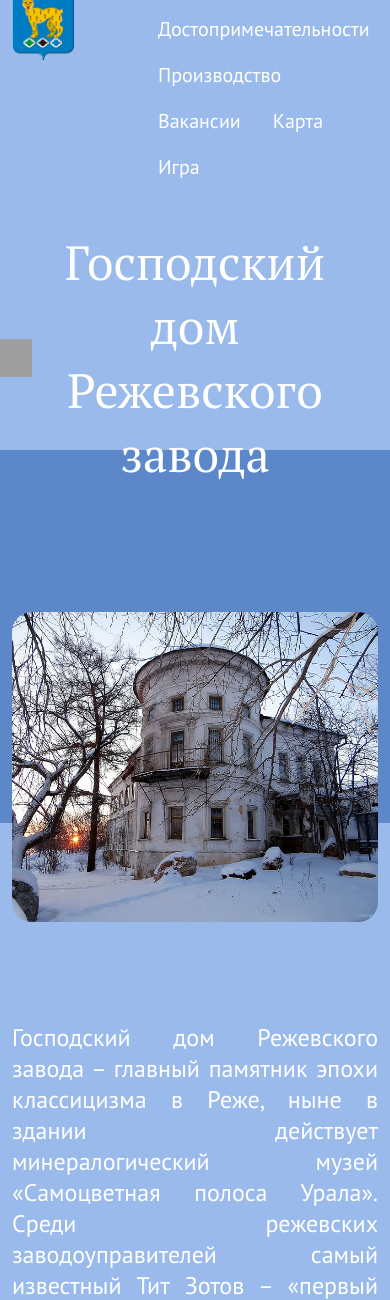
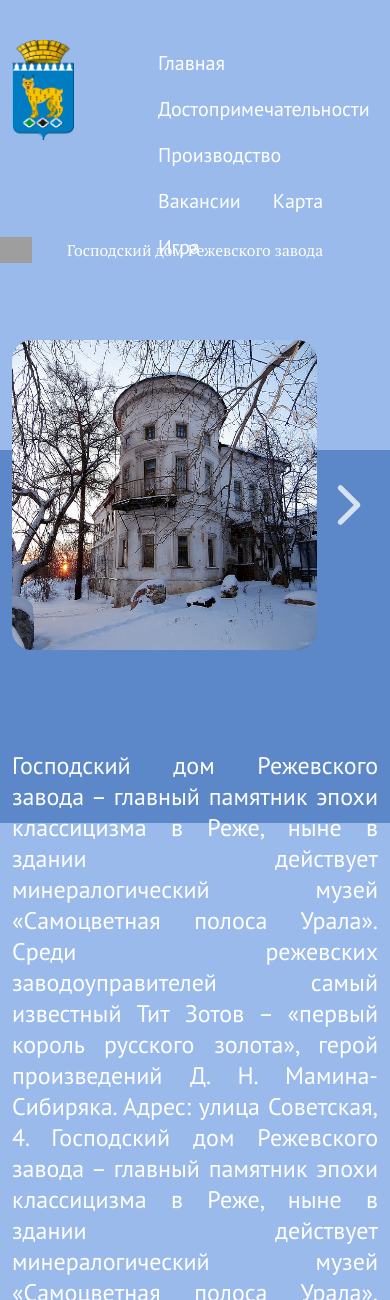
Before and after one commit to Buskervil/Rezh, a Django app: page /sight/1 in a window 390 px wide; the page is wider, and only the part inside the window is pictured. Shown: the top 1300 px of that part. Run offline with Django 4.2, Linux system fonts and the light colour scheme; data comes from the database, SQL or seed files in the repository; some web fonts are replaced; grey boxes are pictures that could not be loaded.

Commit message:
сделал базовый адаптив на всех страницах кроме викторины ( - файл с media запросами - дописал бутстрап классы)

```diff
--- a/RezhPrj/RezhApp/static/js/main.js
+++ b/RezhPrj/RezhApp/static/js/main.js
@@ -8,7 +8,7 @@ $(document).ready(function () {
     autoplaySpeed: 4000,
     responsive: [
       {
-        breakpoint: 1024,
+        breakpoint: 1200,
         settings: {
           slidesToShow: 2,
           slidesToScroll: 1,
@@ -16,7 +16,7 @@ $(document).ready(function () {
         },
       },
       {
-        breakpoint: 600,
+        breakpoint: 768,
         settings: {
           slidesToShow: 1,
           slidesToScroll: 1,
--- a/RezhPrj/RezhApp/static/styles/history.css
+++ b/RezhPrj/RezhApp/static/styles/history.css
@@ -34,9 +34,7 @@
 }
 
 .history-block {
-    display: flex;
-    gap: 30px;
-    margin-bottom: 100px;
+    margin-bottom: 30px;
 }
 
 /* .prev-history-btn{
--- a/RezhPrj/RezhApp/static/styles/main.css
+++ b/RezhPrj/RezhApp/static/styles/main.css
@@ -179,7 +179,6 @@ body {
 
 /* header style begin */
 .header {
-    height: 150px;
     position: fixed;
     top: 0;
     left: 0;
@@ -194,6 +193,7 @@ body {
     font-weight: 400;
     font-size: 20px;
     z-index: 10;
+    padding: 40px 0;
 
     transition-duration: .6s;
 }
@@ -270,7 +270,7 @@ body {
     font-family: 'Inter';
     font-style: normal;
     font-weight: 800;
-    font-size: 96px;
+    font-size: 100px;
     color: white;
 }
 
@@ -300,7 +300,7 @@ body {
 }
 
 .block {
-    height: 970px;
+    height: 900px;
     position: relative;
 }
 
@@ -480,5 +480,3 @@ body {
 .history__cart {
     height: 230px;
 }
-
-/* history style end */
--- /dev/null
+++ b/RezhPrj/RezhApp/static/styles/media.css
@@ -0,0 +1,88 @@
+@media (max-device-width:1400px) {
+    .intro__header {
+        font-size: 6vw;
+        font-weight: 800;
+        font-size: 7vw;
+    }
+    .block__header {
+        font-weight: 400;
+        font-size: 5vw;
+    }
+}
+
+@media (max-device-width:1000px) {
+    .intro__header {
+        margin-top: 360px;
+        font-weight: 900;
+        font-size: 7vw;
+    }
+    .intro__video-wraper {
+        height: 800px;
+    }
+    .intro {
+        height: 800px;
+    }
+    .block {
+        height: 750px;
+    }
+    .block__header-row {
+        margin-bottom: 70px;
+    }
+    .sight__header {
+        font-size: 4vw;
+        line-height: 40px;
+    }
+    .back-arrow {
+        background-size: 35px;
+    }
+    .block__header-row {
+        margin-bottom: 70px;
+    }
+}
+
+@media (max-device-width:650px) {
+    .slick-prev::before,
+    .slick-next::before{
+        display: none;
+    }
+}
+
+@media (max-device-width:576px) {
+    .history__cart {
+        height: 350px;
+    }
+    .block__header-row {
+        margin-bottom: 60px;
+    }
+    .intro__header {
+        font-size: 6vw;
+        font-weight: 800;
+        font-size: 8vw;
+    }
+}
+
+@media (max-device-width:500px) {
+    .intro__header {
+        font-weight: 800;
+        font-size: 8vw;
+
+    }
+    .intro__video-wraper {
+        height: 800px;
+    }
+    .block__header {
+        font-weight: 400;
+        font-size: 6vw;
+    }
+    .block__header-row{
+        padding-top: 130px;
+        margin-bottom: 50px;
+    }
+    .back-arrow {
+        background-size: 25px;
+    }
+}
+
+.carouserl-wraper {
+    width: 90%;
+}
--- a/RezhPrj/RezhApp/templates/RezhApp/base.html
+++ b/RezhPrj/RezhApp/templates/RezhApp/base.html
@@ -1,6 +1,7 @@
 {% load static %}
 <!DOCTYPE html>
 <html lang="ru">
+
 <head>
     <meta charset="UTF-8">
     <meta http-equiv="X-UA-Compatible" content="IE=edge">
@@ -13,19 +14,22 @@
         integrity="sha384-1BmE4kWBq78iYhFldvKuhfTAU6auU8tT94WrHftjDbrCEXSU1oBoqyl2QvZ6jIW3" crossorigin="anonymous">
 
     <link rel="stylesheet" href="{% static 'styles/main.css' %}">
+
     <link rel="stylesheet" href="{% static 'styles/victorina.css' %}">
     {% block styles %} {% endblock %}
+    <link rel="stylesheet" href="{% static 'styles/media.css' %}">
 </head>
+
 <body>
     <script>
         var back_arrow = "static/img/back-arrow-carousel.svg'";
     </script>
 
     <script src="https://cdn.jsdelivr.net/npm/bootstrap@5.1.3/dist/js/bootstrap.bundle.min.js"
-    integrity="sha384-ka7Sk0Gln4gmtz2MlQnikT1wXgYsOg+OMhuP+IlRH9sENBO0LRn5q+8nbTov4+1p" crossorigin="anonymous">
-    </script>
-<script src="https://code.jquery.com/jquery-1.12.4.min.js"
-    integrity="sha256-ZosEbRLbNQzLpnKIkEdrPv7lOy9C27hHQ+Xp8a4MxAQ=" crossorigin="anonymous"></script>
+        integrity="sha384-ka7Sk0Gln4gmtz2MlQnikT1wXgYsOg+OMhuP+IlRH9sENBO0LRn5q+8nbTov4+1p" crossorigin="anonymous">
+        </script>
+    <script src="https://code.jquery.com/jquery-1.12.4.min.js"
+        integrity="sha256-ZosEbRLbNQzLpnKIkEdrPv7lOy9C27hHQ+Xp8a4MxAQ=" crossorigin="anonymous"></script>
     <script src="{% static 'js/main.js' %}"></script>
 
     <script src="{% static 'js/slick.js' %}"></script>
@@ -40,4 +44,5 @@
     <script src="{% static 'js/scrollTrigger.js' %}"></script>
     <script src="{% static 'js/quiz.js' %}"></script>
 </body>
+
 </html>
--- a/RezhPrj/RezhApp/templates/RezhApp/main.html
+++ b/RezhPrj/RezhApp/templates/RezhApp/main.html
@@ -13,7 +13,7 @@
     </div>
     <div class="container">
         <div class="row">
-            <div class="col-7 offset-5">
+            <div class="col-9 offset-1">
                 <h1 class="intro__header">Реж <span class="animation-header"> - город возможностей</span></h1>
             </div>
         </div>
--- a/RezhPrj/RezhApp/templates/RezhApp/sight.html
+++ b/RezhPrj/RezhApp/templates/RezhApp/sight.html
@@ -16,7 +16,7 @@
             <a href="/#sights" class="back-arrow col-1"></a>
             <h2 class="sight__header col-10">{{sight}}</h2>
         </div>
-        <div class="row">
+        <div class="row carouserl-wraper">
             <div class="col">
                 <div class="block__carousel">
                     {% for img in sight.images.all %}
--- a/RezhPrj/RezhApp/templates/includes/histiories.html
+++ b/RezhPrj/RezhApp/templates/includes/histiories.html
@@ -10,10 +10,10 @@
                 <h2 class="block__header">История</h2>
             </div>
         </div>
-        <div class="row">
+        <div class="row gy-4">
             {% for history in histories%}
                 {%if not history.nested %}
-                    <div class="col-3">
+                    <div class="col-lg-3 col-sm-6">
                         <div class="block__cart history__cart">
                             <a href="/history/{{history.id}}" class="block__link">
                                 <img src="/media/{{ history.images.all.0.img }}" alt="" class="block__cart-image radius">
--- a/RezhPrj/RezhApp/templates/includes/sights.html
+++ b/RezhPrj/RezhApp/templates/includes/sights.html
@@ -7,7 +7,7 @@
             </div>
         </div>
         <div class="row">
-            <div class="col">
+            <div class="col carouserl-wraper">
                 <div class="block__carousel">
                     {% for sight in sights%}
                     <div class="block__cart">
--- a/RezhPrj/RezhPrj/settings.py
+++ b/RezhPrj/RezhPrj/settings.py
@@ -11,6 +11,7 @@ https://docs.djangoproject.com/en/4.0/ref/settings/
 """
 
 from pathlib import Path
+import os
 
 # Build paths inside the project like this: BASE_DIR / 'subdir'.
 BASE_DIR = Path(__file__).resolve().parent.parent
@@ -117,9 +118,10 @@ USE_TZ = True
 # https://docs.djangoproject.com/en/4.0/howto/static-files/
 
 STATIC_URL = 'static/'
+STATIC_ROOT = os.path.join(BASE_DIR, 'static')
 
-MEDIA_ROOT = f'{BASE_DIR}/media'
 MEDIA_URL = 'media/'
+MEDIA_ROOT = os.path.join(BASE_DIR, 'media')
 
 # Default primary key field type
 # https://docs.djangoproject.com/en/4.0/ref/settings/#default-auto-field
--- a/RezhPrj/RezhPrj/urls.py
+++ b/RezhPrj/RezhPrj/urls.py
@@ -19,6 +19,6 @@ from django.urls import include, path
 from RezhApp import urls
 
 urlpatterns = [
-    path('admin/', admin.site.urls),
+    path('admin-login/', admin.site.urls),
     path('', include(urls))
 ]
```
Also changed, not shown: RezhPrj/RezhApp/templates/RezhApp/history.html (+14 -11 lines), 1 other file.
